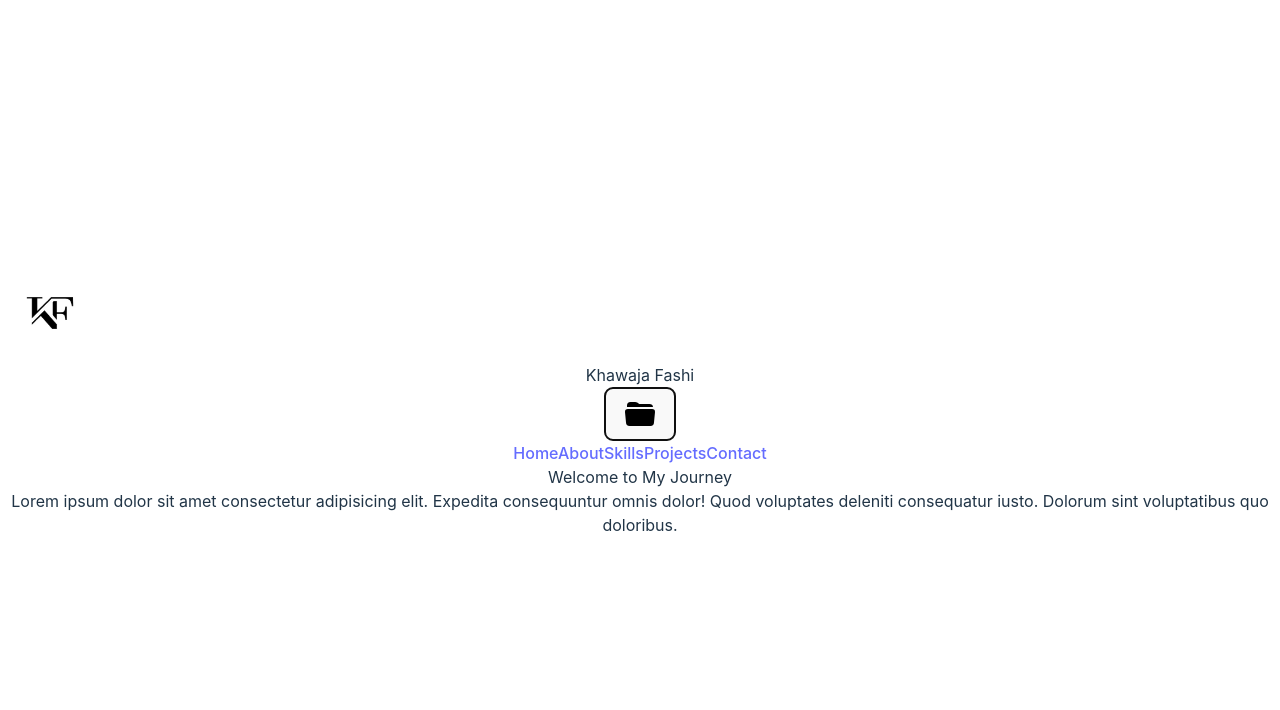
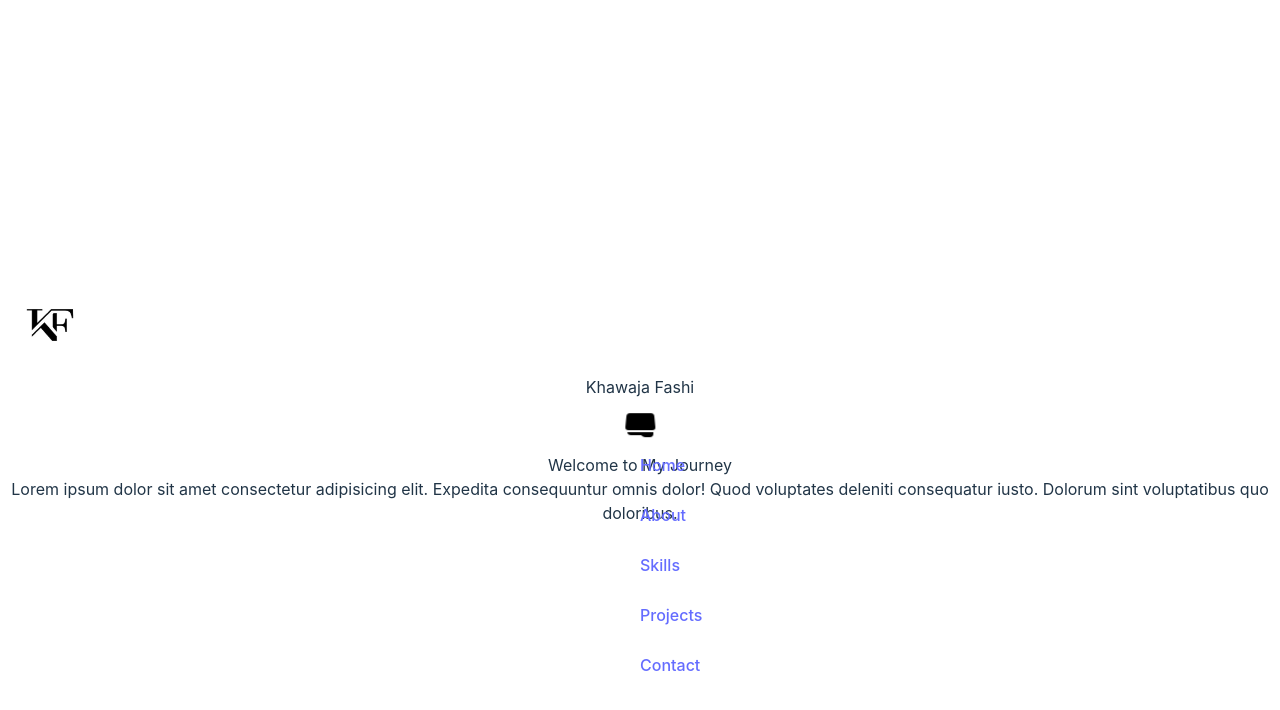
Before and after one commit to KhawajaFashi/Personal-Portfolio, a React (Vite) app: page / in a window 1280 px wide. Both pictures are taken after a click on the button 640 px from the left and 414 px from the top of the page. Shown: the top 710 px of the page. Built offline with nearby package versions, Linux system fonts and the light colour scheme.

Commit message:
NavLinks Edit

```diff
--- a/src/components/Home/NavBar.jsx
+++ b/src/components/Home/NavBar.jsx
@@ -1,93 +1,115 @@
-import React from 'react'
-import { createBrowserRouter, NavLink } from 'react-router-dom'
-import Home from './Home'
-import KF_logo from '../../assets/KF_logo.jpg'
+import React, { useState } from "react";
+import { motion, AnimatePresence } from "framer-motion";
+import KF_logo from "../../assets/KF_logo.jpg";
 import { IconContext } from "react-icons";
 import { IoFolderOpen } from "react-icons/io5";
 
+const NavBar = () => {
+    const [showLinks, setShowLinks] = useState(false);
+    const [isRotated, setIsRotated] = useState(false);
 
-const NavBar = () => {
-    // const router = createBrowserRouter(
-    //     [
-    //         {
-    //             path: '/',
-    //             component: <Home/>,
-    //         },
-    //         {
-    //             path: '/about',
-    //             component: About,
-    //         },
-    //         {
-    //             path: '/skills',
-    //             component: Skills,
-    //         },
-    //         {
-    //             path: '/projects',
-    //             component: Projects,
-    //         },
-    //         {
-    //             path: '/contact',
-    //             component: Contact,
-    //         },
-    //     ]
-    // )
+    const links = [
+        { name: "Home" },
+        { name: "About" },
+        { name: "Skills" },
+        { name: "Projects" },
+        { name: "Contact" },
+    ];
+
+    const linkVariants = {
+        hidden: { opacity: 0, y: -50 },
+        visible: () => ({
+            opacity: 1,
+            y: 0,
+            transition: { type: "tween", duration: 0.5 },
+        }),
+        exit: { y: -50, opacity: 0, duration: 0.7 }
+    };
+    let handleClick = function () {
+        setIsRotated((prev) => !prev);
+        let interval = setTimeout(() => {
+            setShowLinks((prev) => !prev);
+        }, 500);
+        return () => clearInterval(interval);
+    }
 
     return (
-        <div className='flex justify-start items-start h-24 absolute top-0 left-0 w-full overflow-hidden p-4'>
-            <ul className='flex justify-between items-center w-full h-full overflow-hidden'>
-                <li className='' >
-                    {/* <NavLink to="/"></NavLink> */}
-                    <img src={KF_logo} alt="Logo" className='h-full flex justify-start items-start' style={{
-                        width: "100px",
-                    }} />
+        <div className="flex justify-start items-start h-24 absolute top-0 left-0 w-full p-4">
+            <ul className="flex justify-between items-center w-full h-full">
+                {/* Logo */}
+                <li>
+                    <img
+                        src={KF_logo}
+                        alt="Logo"
+                        className="h-full"
+                        style={{
+                            width: "100px",
+                        }}
+                    />
                 </li>
+
+                {/* Name */}
                 <li>
-                    {/* <NavLink to="/"></NavLink> */}
                     <span>Khawaja Fashi</span>
                 </li>
-                <div className='flex flex-col justify-center items-center relative' style={{top: "7.5rem"}}>
+
+                {/* Links with Folder Icon */}
+                <div
+                    className="flex flex-col justify-center items-center relative  right-12"
+                >
+                    {/* Folder Icon */}
                     <IconContext.Provider value={{ color: "black", size: "2em" }}>
-                        <button className='h-16'>
+                        <motion.button
+                            id="btn"
+                            animate={{
+                                rotate: isRotated ? 180 : 0, // Rotate based on state
+                            }}
+                            transition={{ duration: 0.5 }}
+                            className="h-16 absolute border-none"
+                            style={{
+                                outline: "none",
+                                background: "none"
+                            }}
+                            onClick={handleClick}
+                        >
                             <IoFolderOpen />
-                        </button>
+                        </motion.button>
                     </IconContext.Provider>
+
+                    {/* Links */}
                     <li
-                        className='flex flex-col justify-center items-center'>
-                        <a
-                            className='p-3 text-black'
-                            style={{
-                                transform: "rotate(5deg)"
-                            }}
-                        >Home</a>
-                        <a
-                            className='p-3 text-black'
-                            style={{
-                                transform: "rotate(-12deg)"
-                            }}
-                        >About</a>
-                        <a
-                            className='p-3 text-black'
-                            style={{
-                                transform: "rotate(9deg)"
-                            }}
-                        >Skills</a>
-                        <a
-                            className='p-3 text-black'
-                            style={{
-                                transform: "rotate(-12deg)"
-                            }}
-                        >Projects</a>
-                        <a
-                            className='p-3 text-black'
-                            style={{
-                                transform: "rotate(9deg)"
-                            }}
-                        >Contact</a>
+                        className="flex flex-col justify-center items-center mt-20"
+                        style={{
+                            position: "relative",
+                            visibility: showLinks ? "visible" : "hidden", // Prevent layout shifts
+                        }}
+                    >
+                        <AnimatePresence>
+                            {showLinks &&
+                                links.map((link, index) => (
+                                    <motion.a
+                                        key={link.name}
+                                        className="pr-4 pl-4 pt-2 pb-2 text-black z-10 bg-slate-400 gap-9"
+                                        variants={linkVariants}
+                                        initial="hidden"
+                                        animate="visible"
+                                        exit="exit"
+                                        style={{
+                                            position: "absolute", // Prevent layout shifting
+                                            top: `${index * 50}px`, // Adjust spacing
+                                            borderRadius: "7px",
+                                            cursor: "pointer"
+                                        }}
+                                    >
+                                        {link.name}
+                                    </motion.a>
+                                ))}
+                        </AnimatePresence>
                     </li>
                 </div>
-            </ul>
-        </div>
-    )
-}
+            </ul >
+        </div >
+    );
+};
 
-export default NavBar
+export default NavBar;
```
